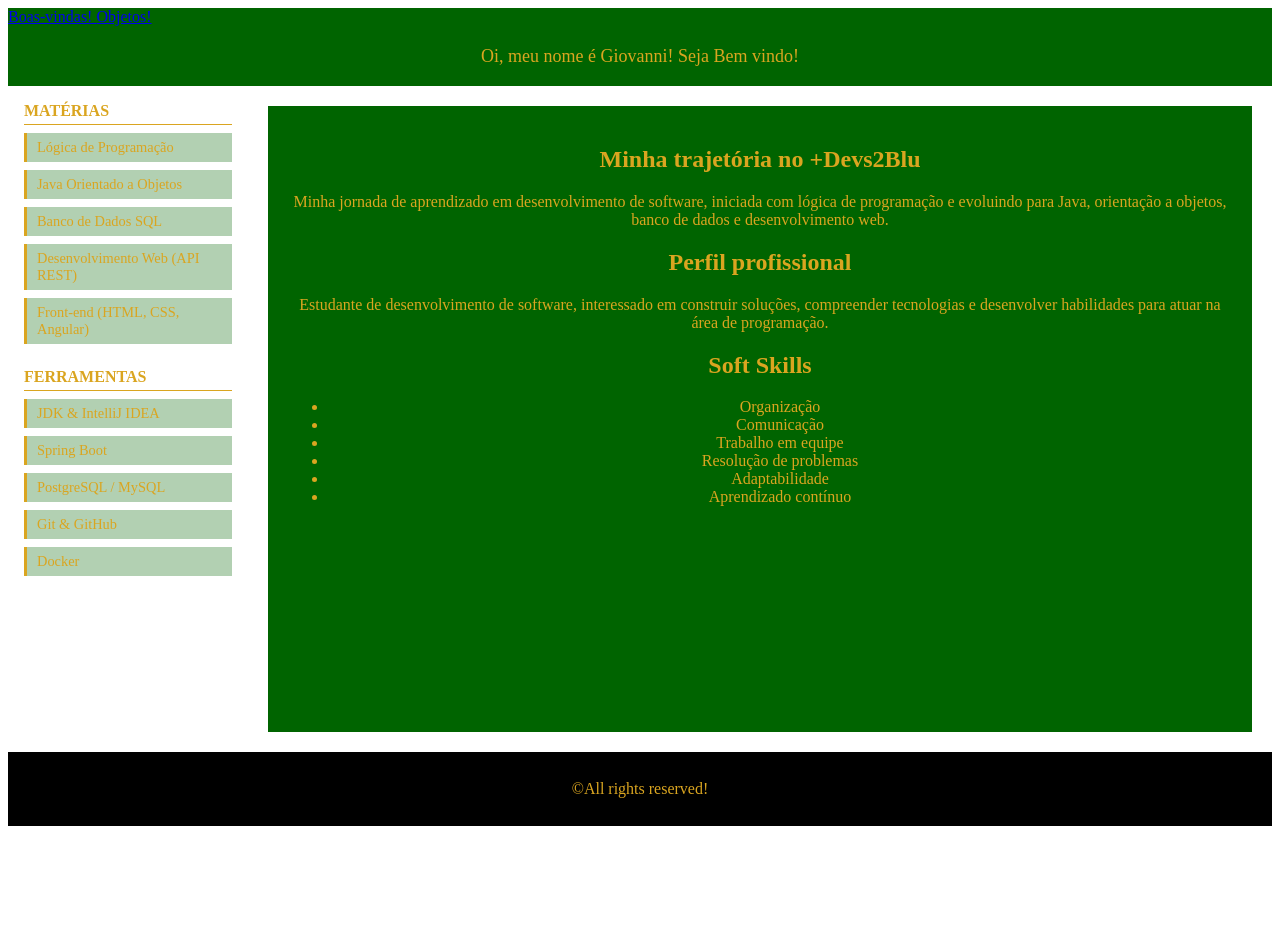
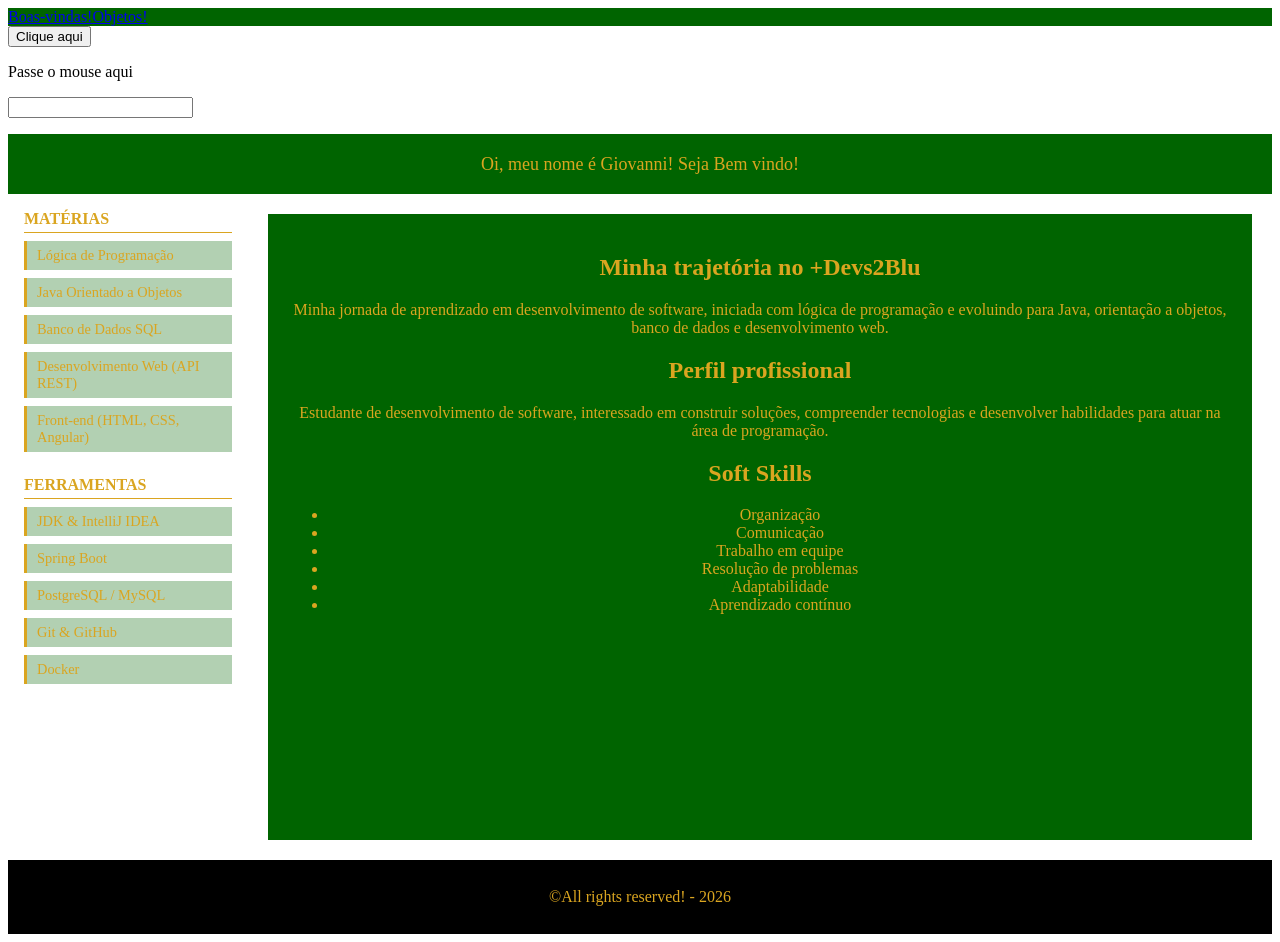
Before and after one commit to Rivanns/exercicio-1, an Angular app: page /boas-vindas in a window 1280 px wide. Before the commit the page ends 834 px from the top, so only its background shows below. Built offline with nearby package versions, Linux system fonts and the light colour scheme.

Commit message:
adiciona botoes

```diff
--- a/src/app/app.html
+++ b/src/app/app.html
@@ -1,2 +1,3 @@
 <app-header></app-header>
+<app-event-binding></app-event-binding>
 <router-outlet />
--- a/src/app/app.routes.ts
+++ b/src/app/app.routes.ts
@@ -2,11 +2,13 @@ import { Routes } from '@angular/router';
 import { Portifolio } from './portifolio/portifolio';
 import { ExemploObjeto } from './exemplo-objeto/exemplo-objeto';
 import { PaginaNaoEncontrada } from './components/pagina-nao-encontrada/pagina-nao-encontrada';
+import { EventBinding } from './event-binding/event-binding';
 
 export const routes: Routes = [
 
     {path: 'boas-vindas', component: Portifolio},
     {path: 'objetos', component: ExemploObjeto},
     {path: '', redirectTo: '/boas-vindas', pathMatch: 'full'},
-    {path: '**', component: PaginaNaoEncontrada}
+    {path: '**', component: PaginaNaoEncontrada},
+    {path: 'event-binding', component: EventBinding}
 ];
--- a/src/app/app.ts
+++ b/src/app/app.ts
@@ -3,10 +3,11 @@ import { RouterOutlet } from '@angular/router';
 import { Portifolio } from './portifolio/portifolio';
 import { ExemploObjeto } from './exemplo-objeto/exemplo-objeto';
 import { Header } from './components/header/header';
+import { EventBinding } from './event-binding/event-binding';
 
 
 @Component({
-  imports: [RouterOutlet, Portifolio, ExemploObjeto, Header],
+  imports: [RouterOutlet, Portifolio, ExemploObjeto, Header, EventBinding],
   selector: 'app-root',
   styleUrl: './app.css',
   templateUrl: './app.html',
--- a/src/app/components/header/header.css
+++ b/src/app/components/header/header.css
@@ -1,4 +1,8 @@
 nav{
+    display: block;
+    display: flex;
+    align-items: flex-start;
+    flex-direction: row;
     color: goldenrod;
     background-color: darkgreen;
 }
--- /dev/null
+++ b/src/app/event-binding/event-binding.css
@@ -0,0 +1,4 @@
+.botao-desabilitado{
+    cursor: not-allowed;
+    border: 1px solid red;
+}
--- /dev/null
+++ b/src/app/event-binding/event-binding.html
@@ -0,0 +1,6 @@
+<button [class.botao-desabilitado]= "botaoDesabilitado"(click)= "registrarClick()" [disabled]="botaoDesabilitado">Clique aqui</button>
+<p (mouseover)="registrarHover()">Passe o mouse aqui</p>
+
+
+<input type="text"[(ngModel)]="texto">
+<p>{{texto}}</p>
--- /dev/null
+++ b/src/app/event-binding/event-binding.ts
@@ -0,0 +1,23 @@
+import { Component } from '@angular/core';
+import { FormsModule } from '@angular/forms';
+
+@Component({
+  imports: [FormsModule],
+  selector: 'app-event-binding',
+  styleUrl: './event-binding.css',
+  templateUrl: './event-binding.html',
+})
+export class EventBinding {
+
+  texto= '';
+
+  botaoDesabilitado = false;
+
+  registrarClick() {
+    this.botaoDesabilitado = !this.botaoDesabilitado;
+    alert('O botão foi clicado');
+  }
+  registrarHover(): void {
+    console.log('Passou o mouse!');
+  }
+}
--- a/src/app/portifolio/footer/footer.html
+++ b/src/app/portifolio/footer/footer.html
@@ -1 +1 @@
-<p>©All rights reserved!</p>
+<p>©All rights reserved! - 2026</p>
```
Also changed, not shown: 1 other file (tests, documents, lock files or other folders).
